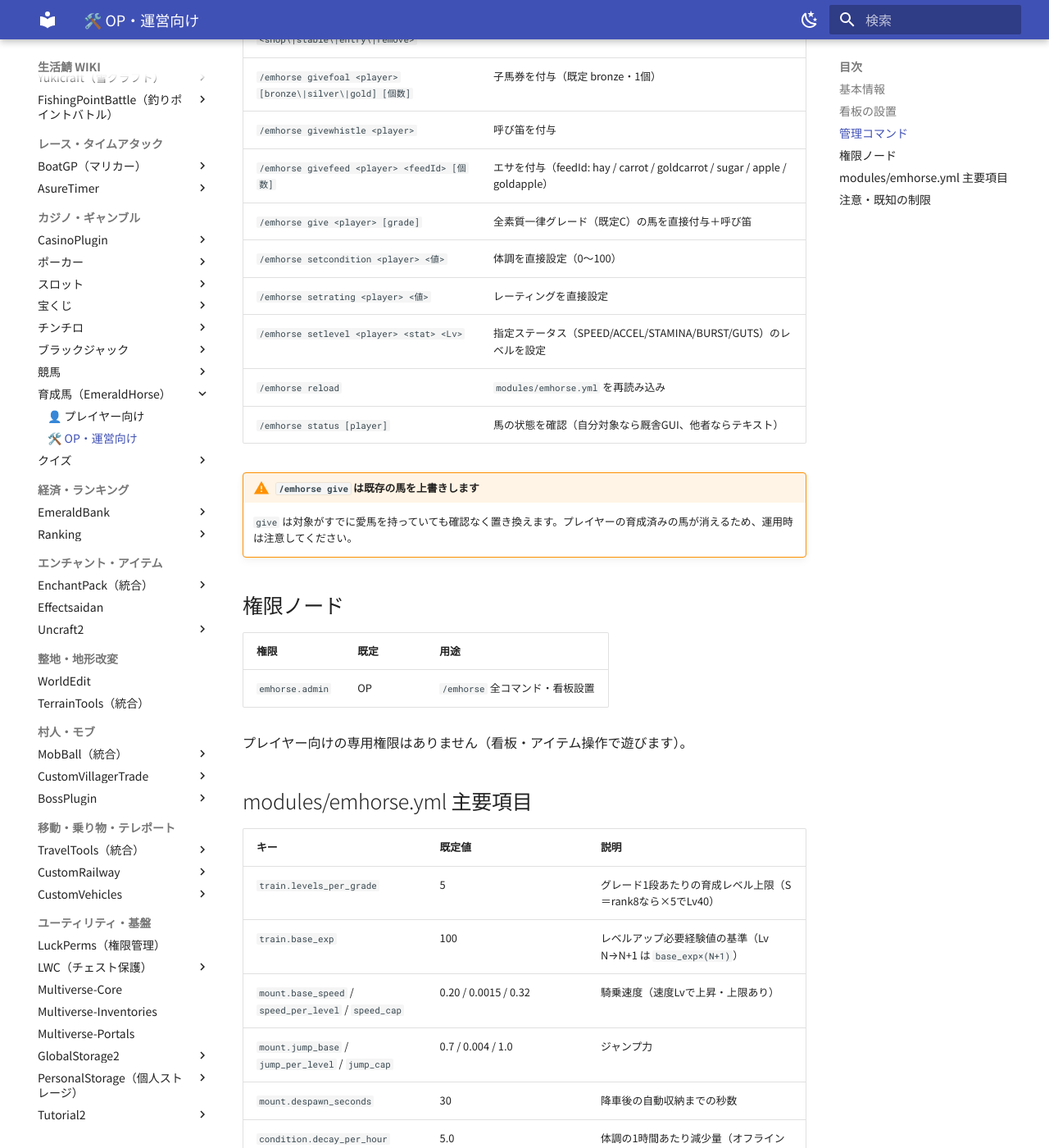
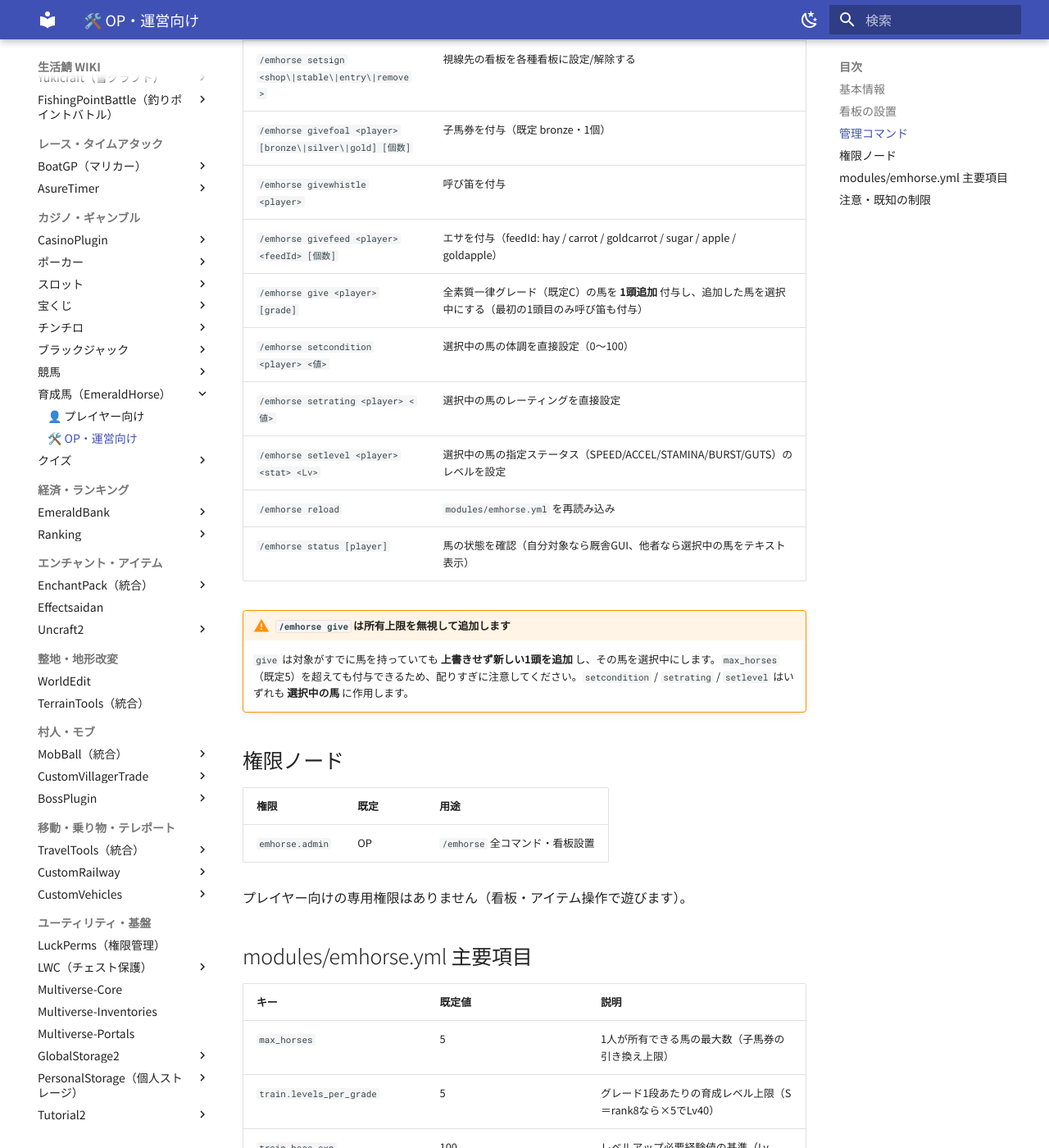
Before and after one commit to hennteko/seikatsu-wiki, an MkDocs documentation site: the page built from docs/casino/emhorse/op.md, in a window 1280 px wide and 1400 px high, scrolled down 1604 px. Shown: the whole window at 82% size. Built offline with MkDocs 1.6.1 and Material for MkDocs 9.7.7, drawn with Linux system fonts in a browser that asks for light colours; some of the changed text lies outside the part shown.

Commit message:
docs: 育成競馬の複数頭所有・厩舎一覧GUIを反映

```diff
--- a/docs/casino/emhorse/op.md
+++ b/docs/casino/emhorse/op.md
@@ -12,6 +12,7 @@ CasinoPlugin の育成馬モジュール（emhorse）の看板・コマンド・
 | メインコマンド | `/emhorse`（OP / `emhorse.admin`） |
 | 前提モジュール | `bank`（必須・EmeraldAPI）、`horse`（出走連携） |
 | 設定ファイル | `modules/emhorse.yml`（数値設定）、`emhorse_data.yml`（馬データ・自動保存） |
+| 所有頭数 | 1人最大 `max_horses` 頭（既定5。複数頭所有・厩舎で選択中を切り替え） |
 
 !!! info "モジュールの有効化"
     `emhorse` は CasinoPlugin の `config.yml` の `modules.emhorse.enabled` で ON/OFF します。**`modules` に項目が無い場合は既定で有効** として起動します。無効化したいときのみ `modules.emhorse.enabled: false` を手動追記してください。
@@ -45,15 +46,15 @@ CasinoPlugin の育成馬モジュール（emhorse）の看板・コマンド・
 | `/emhorse givefoal <player> [bronze\|silver\|gold] [個数]` | 子馬券を付与（既定 bronze・1個） |
 | `/emhorse givewhistle <player>` | 呼び笛を付与 |
 | `/emhorse givefeed <player> <feedId> [個数]` | エサを付与（feedId: hay / carrot / goldcarrot / sugar / apple / goldapple） |
-| `/emhorse give <player> [grade]` | 全素質一律グレード（既定C）の馬を直接付与＋呼び笛 |
-| `/emhorse setcondition <player> <値>` | 体調を直接設定（0〜100） |
-| `/emhorse setrating <player> <値>` | レーティングを直接設定 |
-| `/emhorse setlevel <player> <stat> <Lv>` | 指定ステータス（SPEED/ACCEL/STAMINA/BURST/GUTS）のレベルを設定 |
+| `/emhorse give <player> [grade]` | 全素質一律グレード（既定C）の馬を **1頭追加** 付与し、追加した馬を選択中にする（最初の1頭目のみ呼び笛も付与） |
+| `/emhorse setcondition <player> <値>` | 選択中の馬の体調を直接設定（0〜100） |
+| `/emhorse setrating <player> <値>` | 選択中の馬のレーティングを直接設定 |
+| `/emhorse setlevel <player> <stat> <Lv>` | 選択中の馬の指定ステータス（SPEED/ACCEL/STAMINA/BURST/GUTS）のレベルを設定 |
 | `/emhorse reload` | `modules/emhorse.yml` を再読み込み |
-| `/emhorse status [player]` | 馬の状態を確認（自分対象なら厩舎GUI、他者ならテキスト） |
+| `/emhorse status [player]` | 馬の状態を確認（自分対象なら厩舎GUI、他者なら選択中の馬をテキスト表示） |
 
-!!! warning "`/emhorse give` は既存の馬を上書きします"
-    `give` は対象がすでに愛馬を持っていても確認なく置き換えます。プレイヤーの育成済みの馬が消えるため、運用時は注意してください。
+!!! warning "`/emhorse give` は所有上限を無視して追加します"
+    `give` は対象がすでに馬を持っていても **上書きせず新しい1頭を追加** し、その馬を選択中にします。`max_horses`（既定5）を超えても付与できるため、配りすぎに注意してください。`setcondition` / `setrating` / `setlevel` はいずれも **選択中の馬** に作用します。
 
 ## 権限ノード
 
@@ -67,6 +68,7 @@ CasinoPlugin の育成馬モジュール（emhorse）の看板・コマンド・
 
 | キー | 既定値 | 説明 |
 |---|---|---|
+| `max_horses` | 5 | 1人が所有できる馬の最大数（子馬券の引き換え上限） |
 | `train.levels_per_grade` | 5 | グレード1段あたりの育成レベル上限（S＝rank8なら×5でLv40） |
 | `train.base_exp` | 100 | レベルアップ必要経験値の基準（Lv N→N+1 は `base_exp×(N+1)`） |
 | `mount.base_speed` / `speed_per_level` / `speed_cap` | 0.20 / 0.0015 / 0.32 | 騎乗速度（速度Lvで上昇・上限あり） |
@@ -90,8 +92,9 @@ CasinoPlugin の育成馬モジュール（emhorse）の看板・コマンド・
 ## 注意・既知の制限
 
 !!! note "実装状況・留意点"
-    - 馬は永続データ（`emhorse_data.yml`）で管理され、召喚馬が消えても育成内容は失われません。
-    - **脚質（逃げ／先行／差し／追込）と天候は現状フレーバー** で、レースの計算にはほぼ反映されません（専門化と馬場適性は反映）。
+    - 馬は永続データ（`emhorse_data.yml`）で管理され、召喚馬が消えても育成内容は失われません。**複数頭所有に対応**し、所有者ごとに「馬の一覧」と「選択中の馬」を保存します。旧フォーマット（1人1頭）のデータは初回ロード時に自動で新フォーマットへ移行されます。
+    - 召喚・給餌・出走・各種変更はつねに **選択中の馬** が対象です。同時に召喚できる馬は1体まで。
+    - **脚質（逃げ／先行／差し／追込）と天候は現状フレーバー** で、レースの計算にはほぼ反映されません（専門化＝距離適性と馬場適性は反映）。
     - 出走登録は最大 `race.max_entries`（既定4）まで。超過分は先着順で、落選通知はありません。
     - 競馬（horse）モジュールが無効なときは通常の自動生成馬レースにフォールバックします。
     - 子馬券・エサ・呼び笛は PDC タグ付きアイテムで、外部の取引・露店プラグインで売買・流通させる運用も可能です。
```
Also changed, not shown: docs/casino/emhorse/index.md (+4 -4 lines), docs/casino/emhorse/player.md (+12 -9 lines).
